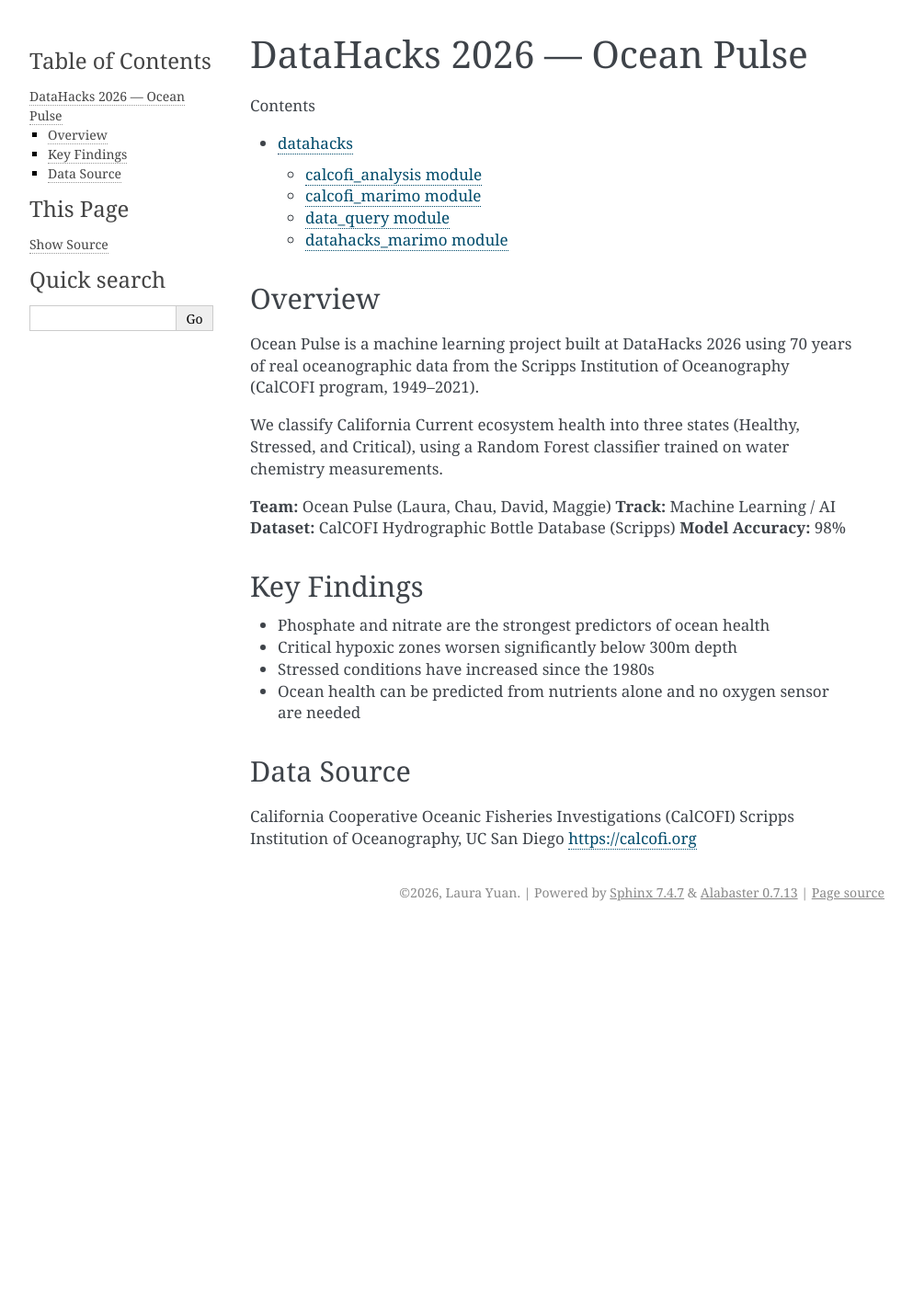
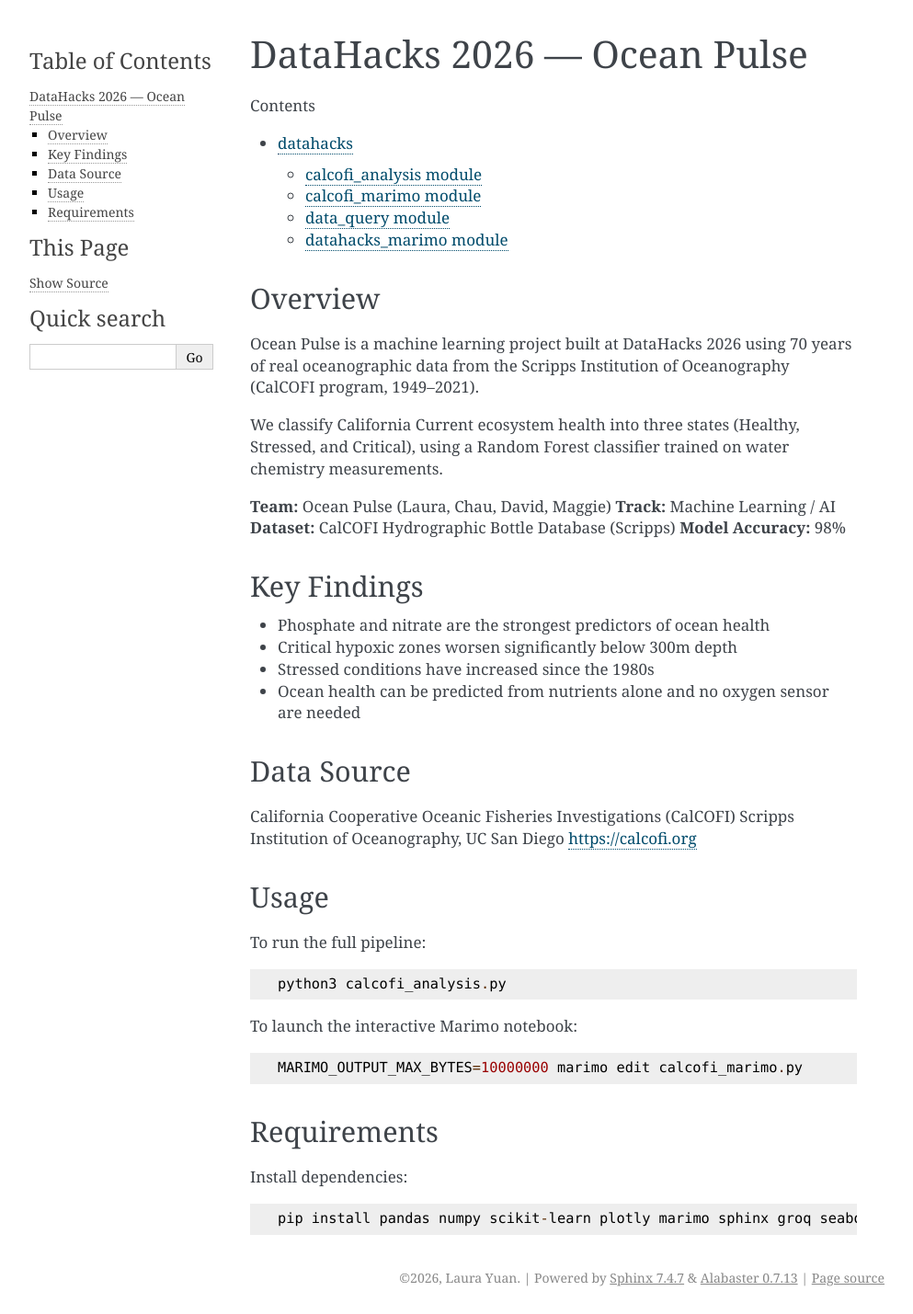
Before and after one commit to laura06919-max/datahacks-2026, a Sphinx documentation site: the page built from docs/source/index.rst, in a window 1280 px wide. Shown: the whole page at 92% size, without its empty margins (148-1141 px from the left). Built offline with Sphinx 7.4.7, drawn with Linux system fonts in a browser that asks for light colours; pages that are not in the unit, such as notebooks, are missing from menus; before the commit the page ends 1010 px from its top, so only the background shows below that.

Commit message:
update sphinx docs with usage instructions

```diff
--- a/docs/source/index.rst
+++ b/docs/source/index.rst
@@ -37,3 +37,19 @@ Data Source
 California Cooperative Oceanic Fisheries Investigations (CalCOFI)
 Scripps Institution of Oceanography, UC San Diego
 https://calcofi.org
+
+Usage
+-----
+To run the full pipeline::
+
+   python3 calcofi_analysis.py
+
+To launch the interactive Marimo notebook::
+
+   MARIMO_OUTPUT_MAX_BYTES=10000000 marimo edit calcofi_marimo.py
+
+Requirements
+------------
+Install dependencies::
+
+   pip install pandas numpy scikit-learn plotly marimo sphinx groq seaborn matplotlib xgboost
```
Also changed, not shown: docs/calcofi_marimo.py (added).
